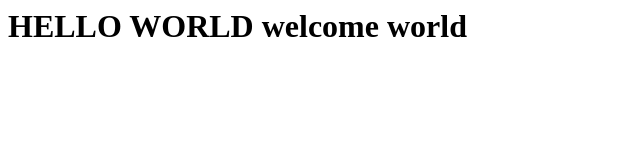
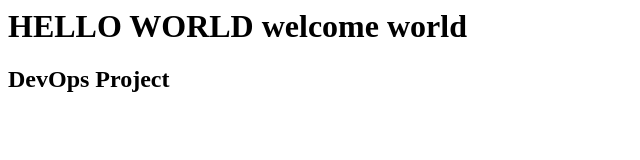
Before and after one commit to aamishhussain23/basic-HTML, a plain HTML site: page index.html in a window 1280 px wide. Shown: the whole page, without its empty margins (0-640 px from the left). Drawn offline with Linux system fonts and the light colour scheme.

Commit message:
Update index.html

```diff
--- a/index.html
+++ b/index.html
@@ -1 +1,2 @@
 <h1>HELLO WORLD welcome world</h1>
+<h2>DevOps Project</h2>
```
